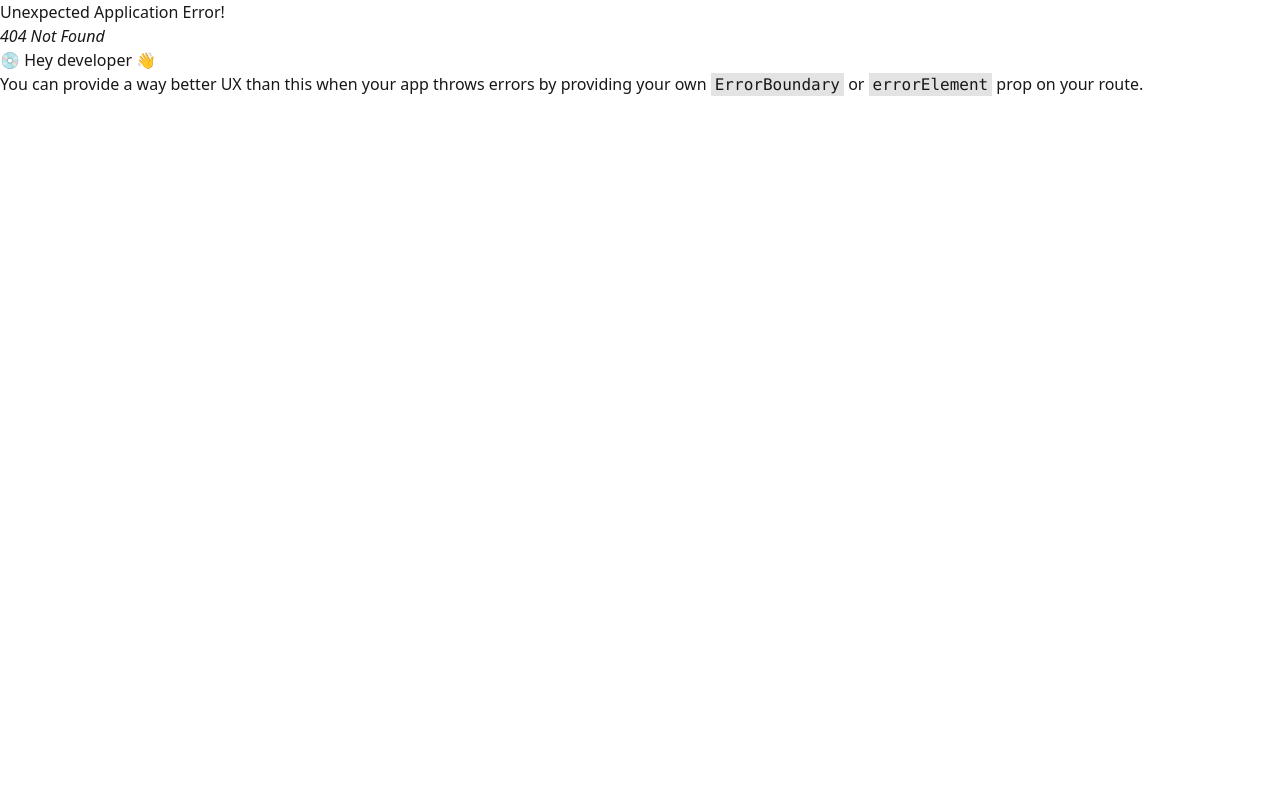
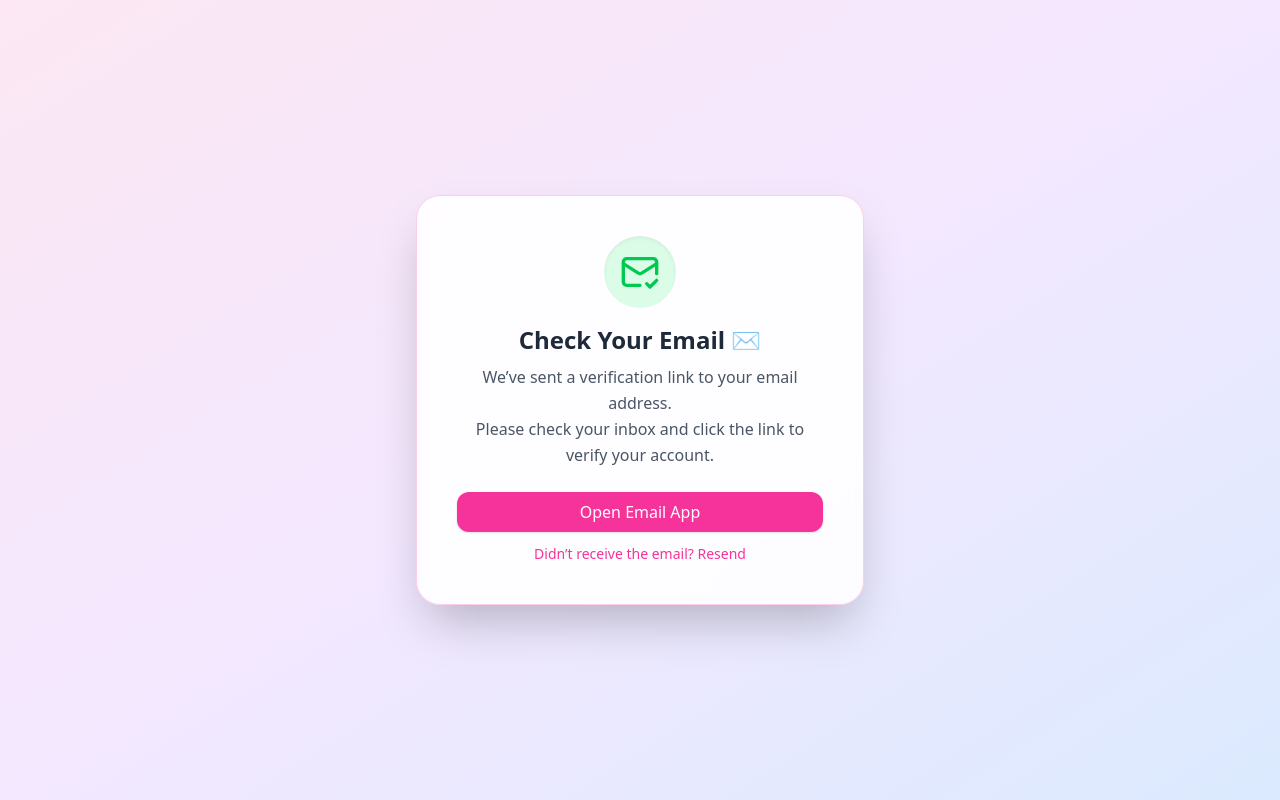
Before and after one commit to mdasifalijihat/phone-shop-Frontend, a React app: page /verify in a window 1280 px wide. Before the commit this address had no page. Built offline with nearby package versions, Linux system fonts and the light colour scheme; the HTML template or start-up script is replaced by a standard one.

Commit message:
added verify email

```diff
--- a/src/pages/SignUp.jsx
+++ b/src/pages/SignUp.jsx
@@ -10,7 +10,7 @@ import {
 } from "@/components/ui/card";
 import { Input } from "@/components/ui/input";
 import { Label } from "@/components/ui/label";
-import { Eye, EyeOff } from "lucide-react";
+import { Eye, EyeOff, Loader2 } from "lucide-react";
 import { Link, useNavigate } from "react-router-dom";
 import axios from "axios";
 import { toast } from "sonner";
@@ -41,6 +41,7 @@ const SignUp = () => {
     e.preventDefault();
     setLoading(true);
     try {
+      setLoading(true);
       const res = await axios.post(
         `http://localhost:8000/api/v1/user/register`,
         formData,
@@ -54,12 +55,12 @@ const SignUp = () => {
         navigate("/verify");
         toast.success(res.data.message);
       }
-      setLoading(false);
     } catch (err) {
       console.error("Error during sign up:", err);
       toast.error(
         err.response?.data?.message || "Sign up failed. Please try again."
       );
+    } finally {
       setLoading(false);
     }
   };
@@ -141,8 +142,8 @@ const SignUp = () => {
               </div>
             </div>
 
-            <Button type="submit" className="w-full mt-4" disabled={loading}>
-              {loading ? "Creating Account..." : "Sign Up"}
+            <Button type="submit" className="w-full mt-4 text-white" disabled={loading}>
+              {loading ? <Loader2 className="h-2 animate-spin mr-2"/> : "Sign Up"}
             </Button>
           </form>
         </CardContent>
--- /dev/null
+++ b/src/pages/Verify.jsx
@@ -0,0 +1,106 @@
+import React, { useState } from "react";
+import axios from "axios";
+import { MailCheck, Loader2, CheckCircle, XCircle } from "lucide-react";
+
+const Verify = () => {
+  const [loading, setLoading] = useState(false);
+  const [message, setMessage] = useState("");
+  const [status, setStatus] = useState(""); // success / error
+
+  const handleResend = async () => {
+    setLoading(true);
+    setMessage("");
+    setStatus("");
+
+    try {
+      // তুমি চাইলে user-এর email localStorage থেকে নিতে পারো:
+      const email = localStorage.getItem("email");
+
+      if (!email) {
+        setStatus("error");
+        setMessage("Email not found! Please sign up again.");
+        setLoading(false);
+        return;
+      }
+
+      const res = await axios.post("http://localhost:8000/api/v1/user/reverify", {
+        email,
+      });
+
+      if (res.data.success) {
+        setStatus("success");
+        setMessage("Verification email has been resent successfully!");
+      } else {
+        setStatus("error");
+        setMessage(res.data.message || "Failed to resend email.");
+      }
+    } catch (error) {
+      setStatus("error");
+      setMessage(error.response?.data?.message || "Server error. Try again later.");
+    } finally {
+      setLoading(false);
+    }
+  };
+
+  return (
+    <div className="flex items-center justify-center min-h-screen bg-gradient-to-br from-pink-100 via-purple-100 to-blue-100 px-4">
+      <div className="bg-white/90 backdrop-blur-lg p-10 rounded-3xl shadow-2xl max-w-md w-full text-center border border-pink-200">
+        <div className="flex justify-center mb-4">
+          <div className="bg-green-100 p-4 rounded-full shadow-inner">
+            <MailCheck className="w-10 h-10 text-green-500" />
+          </div>
+        </div>
+
+        <h2 className="text-2xl font-bold text-gray-800 mb-2">
+          Check Your Email ✉️
+        </h2>
+        <p className="text-gray-600 mb-6 leading-relaxed">
+          We’ve sent a verification link to your email address. <br />
+          Please check your inbox and click the link to verify your account.
+        </p>
+
+        {/* Buttons */}
+        <div className="flex flex-col gap-3">
+          <button
+            onClick={() => window.open("https://mail.google.com", "_blank")}
+            className="w-full bg-pink-500 text-white py-2 rounded-xl hover:bg-pink-600 transition-all shadow-sm hover:shadow-md"
+          >
+            Open Email App
+          </button>
+
+          <button
+            onClick={handleResend}
+            disabled={loading}
+            className="text-pink-500 hover:underline text-sm font-medium flex items-center justify-center gap-2"
+          >
+            {loading ? (
+              <>
+                <Loader2 className="w-4 h-4 animate-spin" /> Resending...
+              </>
+            ) : (
+              "Didn’t receive the email? Resend"
+            )}
+          </button>
+        </div>
+
+        {/* Status Message */}
+        {message && (
+          <div
+            className={`mt-5 flex items-center justify-center gap-2 text-sm font-medium ${
+              status === "success" ? "text-green-600" : "text-red-500"
+            }`}
+          >
+            {status === "success" ? (
+              <CheckCircle className="w-5 h-5" />
+            ) : (
+              <XCircle className="w-5 h-5" />
+            )}
+            {message}
+          </div>
+        )}
+      </div>
+    </div>
+  );
+};
+
+export default Verify;
--- /dev/null
+++ b/src/pages/VerifyEmail.jsx
@@ -0,0 +1,92 @@
+import React, { useEffect, useState } from "react";
+import { useParams } from "react-router-dom";
+import axios from "axios";
+import { CheckCircle, XCircle, Loader2 } from "lucide-react";
+
+const VerifyEmail = () => {
+  const { token } = useParams();
+  const [status, setStatus] = useState("verifying");
+
+  useEffect(() => {
+    const verifyUser = async () => {
+      try {
+        const res = await axios.get(
+          `http://localhost:8000/api/v1/user/verify/${token}`
+        );
+
+        if (res.data.success) {
+          setStatus("success");
+        } else {
+          setStatus("failed");
+        }
+      } catch (error) {
+        console.error("Verification Error:", error.response?.data || error.message);
+        setStatus("failed");
+      }
+    };
+
+    verifyUser();
+  }, [token]);
+
+  const renderContent = () => {
+    switch (status) {
+      case "verifying":
+        return (
+          <>
+            <Loader2 className="w-12 h-12 text-pink-500 animate-spin mb-4" />
+            <h2 className="text-xl font-semibold text-gray-700">
+              Verifying your email...
+            </h2>
+            <p className="text-gray-500">Please wait a moment.</p>
+          </>
+        );
+
+      case "success":
+        return (
+          <>
+            <CheckCircle className="w-12 h-12 text-green-500 mb-4" />
+            <h2 className="text-xl font-bold text-gray-800">Email Verified 🎉</h2>
+            <p className="text-gray-600 mb-4">
+              Your email has been successfully verified.
+            </p>
+            <a
+              href="/login"
+              className="bg-pink-500 text-white px-5 py-2 rounded-lg hover:bg-pink-600 transition"
+            >
+              Go to Login
+            </a>
+          </>
+        );
+
+      case "failed":
+        return (
+          <>
+            <XCircle className="w-12 h-12 text-red-500 mb-4" />
+            <h2 className="text-xl font-bold text-gray-800">Verification Failed ❌</h2>
+            <p className="text-gray-600 mb-4">
+              Invalid or expired token. Please try again.
+            </p>
+            <a
+              href="/signup"
+              className="bg-pink-500 text-white px-5 py-2 rounded-lg hover:bg-pink-600 transition"
+            >
+              Back to Signup
+            </a>
+          </>
+        );
+
+      default:
+        return null;
+    }
+  };
+
+  return (
+    <div className="flex items-center justify-center min-h-screen bg-gradient-to-br from-pink-100 via-purple-100 to-blue-100 px-4">
+      <div className="bg-white/90 backdrop-blur-lg p-10 rounded-3xl shadow-2xl max-w-md w-full text-center border border-pink-200">
+        {renderContent()}
+      </div>
+    </div>
+  );
+};
+
+export default VerifyEmail;
```
Also changed, not shown: src/App.jsx (+6 -3 lines).
